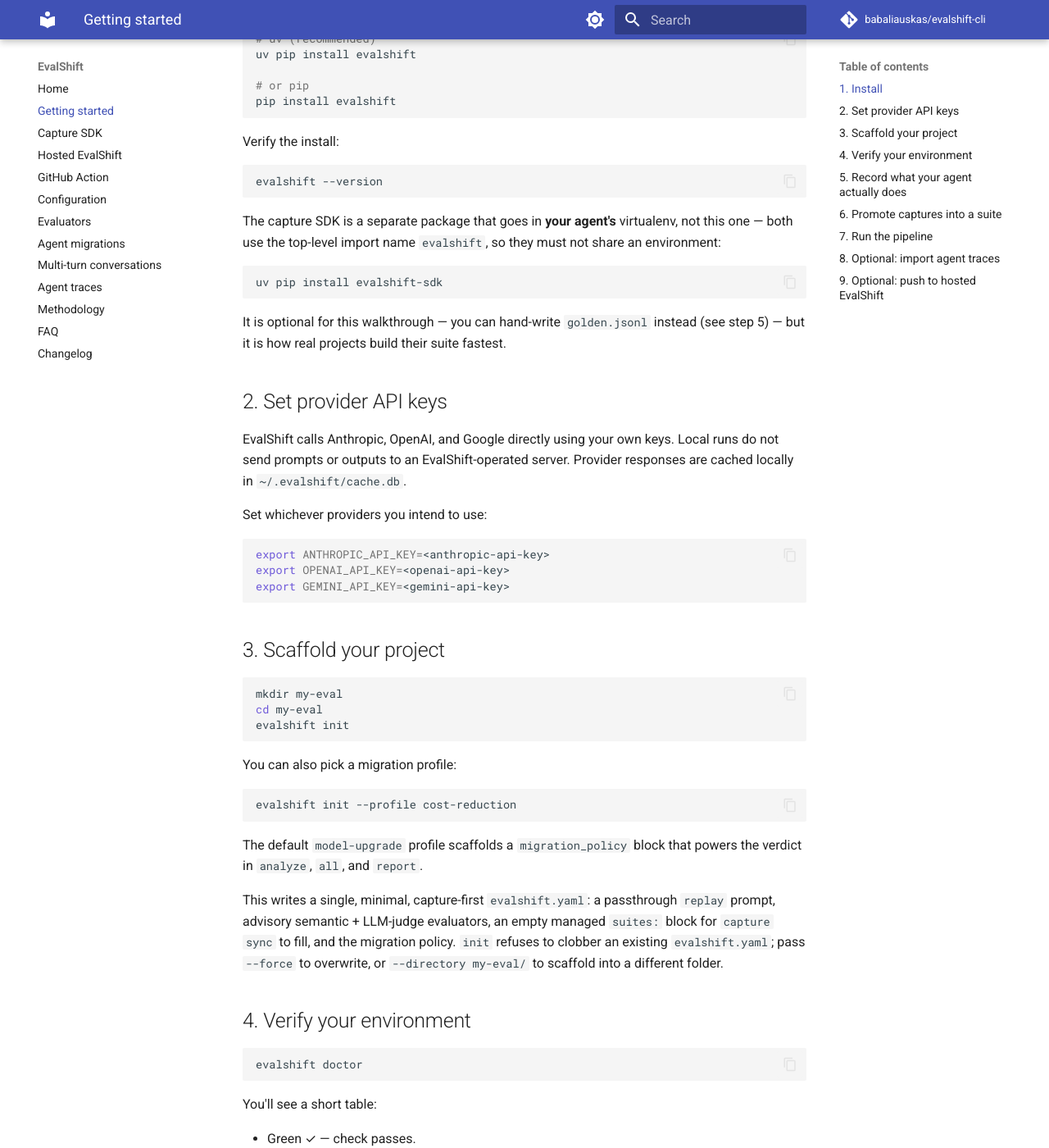
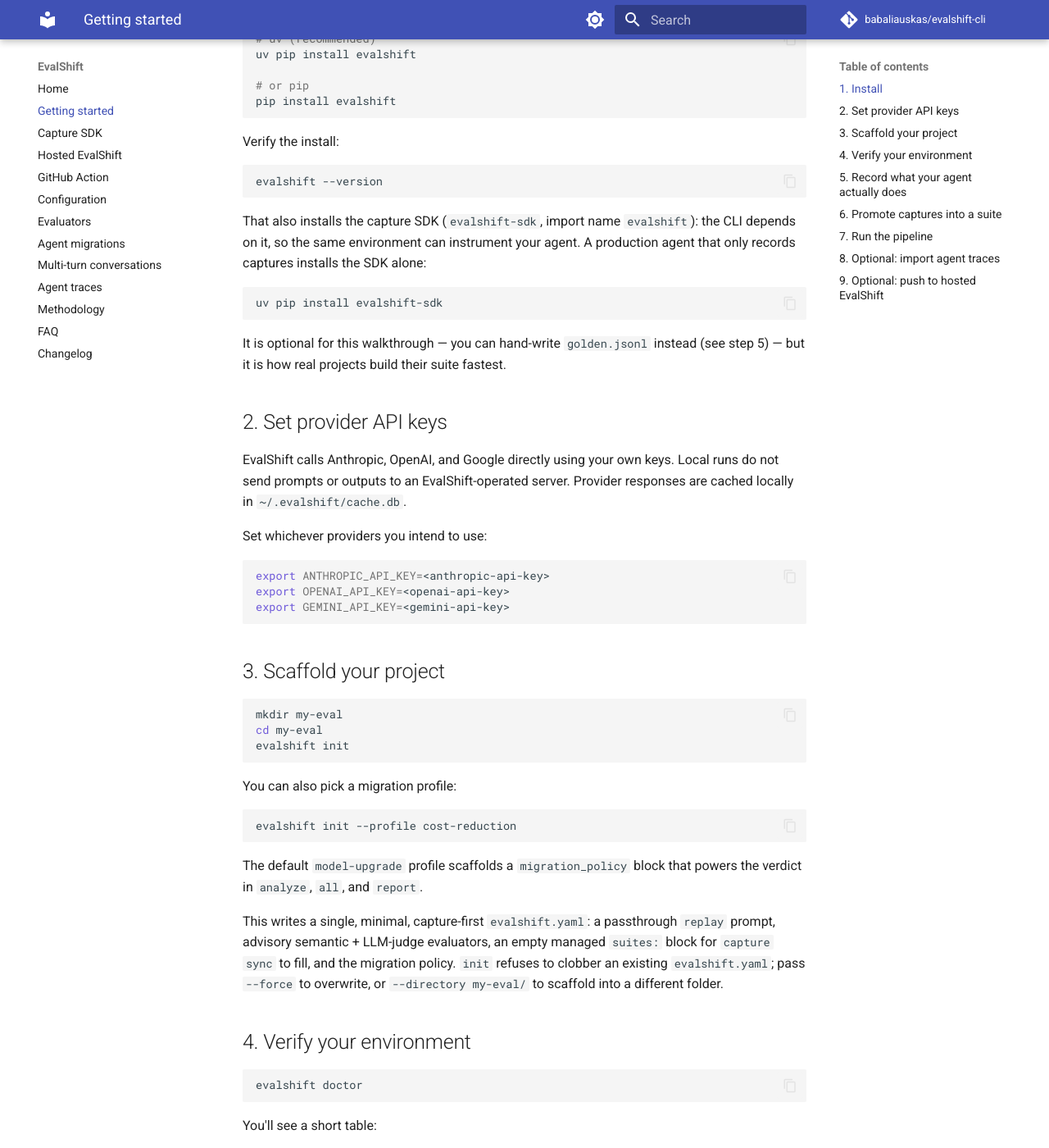
Before and after one commit to babaliauskas/evalshift-cli, an MkDocs documentation site: the page built from docs/getting-started.md, in a window 1280 px wide and 1400 px high, scrolled down 336 px. Shown: the whole window at 82% size. Built offline with MkDocs 1.6.1 and Material for MkDocs 9.7.7, drawn with Linux system fonts in a browser that asks for light colours; comment, search, counter and statistics services are not loaded; some of the changed text lies outside the part shown.

Commit message:
docs: one environment for the CLI and the SDK
Replace the two-virtualenv rule everywhere it was stated (README,
getting-started, docs/sdk.md, DOCS.md, AGENTS.md, llms-full.txt, the
capture-first example) with the new fact: the CLI depends on the SDK, so
`pip install evalshift` brings it along and `import evalshift` is the SDK.
Document the `evalshift-sdk` doctor row, and update the two internal
module paths the docs mention.

Co-Authored-By: Claude Fable 5.1 <noreply@anthropic.com>
Claude-Session: https://claude.ai/code/session_01RhrRzsac8qQKmVEb5QhkkR

````diff
--- a/docs/getting-started.md
+++ b/docs/getting-started.md
@@ -22,9 +22,9 @@ Verify the install:
 evalshift --version
 ```
 
-The capture SDK is a separate package that goes in **your agent's** virtualenv,
-not this one — both use the top-level import name `evalshift`, so they must not
-share an environment:
+That also installs the capture SDK (`evalshift-sdk`, import name `evalshift`):
+the CLI depends on it, so the same environment can instrument your agent. A
+production agent that only records captures installs the SDK alone:
 
 ```bash
 uv pip install evalshift-sdk
@@ -85,6 +85,10 @@ You'll see a short table:
   `evalshift.yaml` here yet). Doctor still exits 0.
 * Red ✗ — hard failure (e.g. an `evalshift.yaml` that doesn't validate).
   Doctor exits 1.
+
+The second row, `evalshift-sdk`, confirms that `import evalshift` in this
+environment is the capture SDK — yellow when it is missing or shadowed by an
+older CLI install.
 
 If a workflow under `.github/workflows/` uses the GitHub Action, the table
 also has a `ci pin` row — yellow when CI pins an older CLI than yours (or
````
Also changed, not shown: AGENTS.md (+2 -2 lines), DOCS.md (+3 -3 lines), README.md (+7 -6 lines), docs/faq.md (+1 -1 lines), docs/sdk.md (+4 -3 lines), examples/capture-first/README.md (+3 -6 lines), llms-full.txt (+7 -3 lines), 1 other file.
